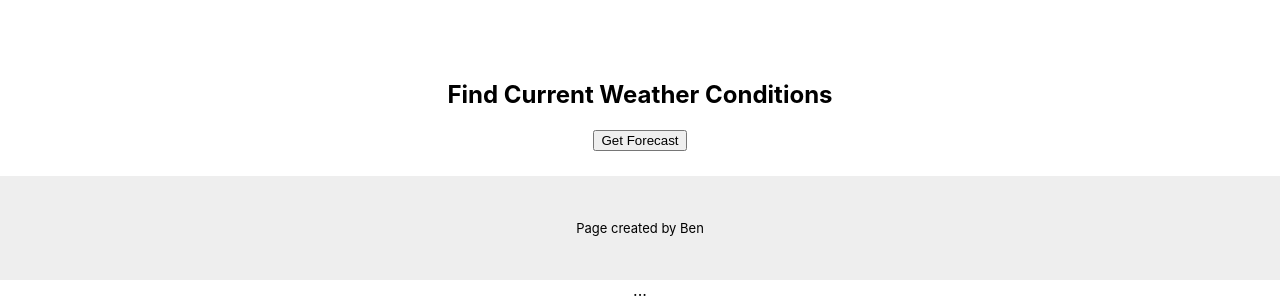
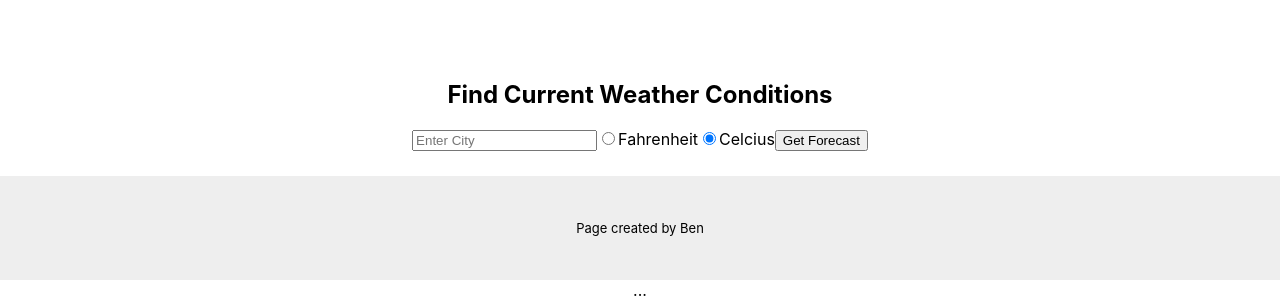
Before and after one commit to benforcapita/WeatherApp, a React (Create React App) app: page / in a window 1280 px wide. Shown: the part 815-1115 px from the top of the page. Built offline with nearby package versions, Linux system fonts and the light colour scheme.

Commit message:
Enter User Input

```diff
--- a/src/components/Forecast.js
+++ b/src/components/Forecast.js
@@ -2,11 +2,16 @@ import React, { useState } from 'react';
 import Conditions from './Conditions';
 import axios from 'axios';
 
+const Forecast = (props) => {
 
-
-const Forecast = (props) => {
-    const options1 = {
-        url: process.env.REACT_APP_API_URL+process.env.REACT_APP_API_KEY+'&q='+props.cityName+'&language=en-us&details=true',
+    let [city, setCity] = useState('');
+    let [unit, setUnit] = useState('metric');
+    const uriEncodedCity = encodeURIComponent(city);
+    let [LocalizationResponseObj, setLocalizationResponseObj] = useState({});
+    let [responseObjDaily, setResponseDailyObj] = useState({});
+    let [responseObjHourly, setResponseHourlyObj] = useState({});
+    const options_localization_code = {
+      url: process.env.REACT_APP_API_URL+process.env.REACT_APP_API_KEY+'&q='+city+'&language=en-us&details=true',
       method: 'GET',
       headers: {
         'Access-Control-Allow-Origin': '*'
@@ -30,16 +35,11 @@ const Forecast = (props) => {
         }
       }
   };
-    let [city, setCity] = useState('');
-    let [unit, setUnit] = useState('metric');
-    let [LocalizationResponseObj, setLocalizationResponseObj] = useState({});
-    let [responseObjDaily, setResponseDailyObj] = useState({});
-    let [responseObjHourly, setResponseHourlyObj] = useState({});
-   function getForecast() {
-    axios(options1).then(response => response)
+   function getForecast(e) {
+    e.preventDefault();
+    axios(options_localization_code).then(response => response)
     .then(response => {
         setLocalizationResponseObj(response);
-        // setResponseObj(response)
          axios(options_DAILY(response["data"][0]["Key"])).then(response => response).then(response =>
             {
                 setResponseDailyObj(response)
@@ -55,10 +55,38 @@ const Forecast = (props) => {
     <div>
         <h2>Find Current Weather Conditions</h2>
     <div>
-        {/* {responseObj["data"][0]} */}
         <Conditions LocalizationResponseObj = {LocalizationResponseObj} responseObjDaily = {responseObjDaily} responseObjHourly = {responseObjHourly}/>
     </div>
-        <button onClick={getForecast}>Get Forecast</button>
+    <form onSubmit={getForecast}>
+                <input
+                    type="text"
+                    placeholder="Enter City"
+                    maxLength="50"
+                    value={city}
+                    onChange={(e) => setCity(e.target.value)}
+                    />
+                <label>
+                    <input
+                        type="radio"
+                        name="units"
+                        checked={unit === "imperial"}
+                        value="imperial"
+                        onChange={(e) => setUnit(e.target.value)}
+                        />
+                    Fahrenheit
+                </label>
+                <label>
+                    <input
+                        type="radio"
+                        name="units"
+                        checked={unit === "metric"}
+                        value="metric"
+                        onChange={(e) => setUnit(e.target.value)}
+                        />
+                    Celcius
+                </label>
+                <button type="submit">Get Forecast</button>
+            </form>
 </div>
    )
 }
```
Lines whose indentation alone changed are shown as unchanged.
